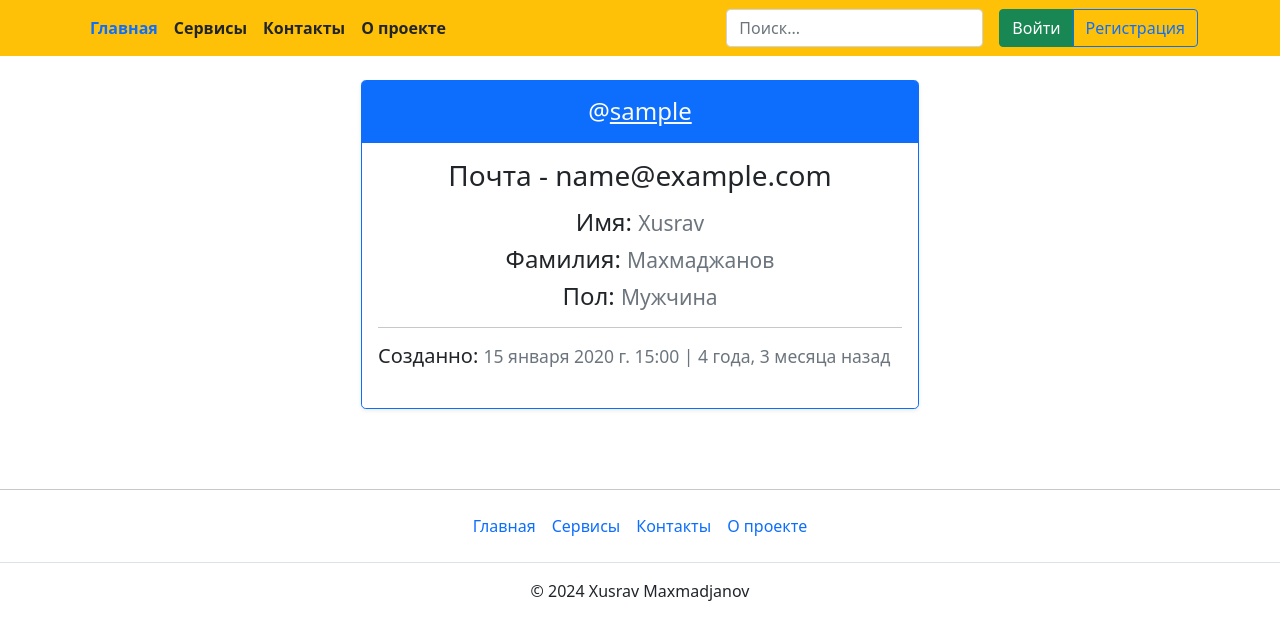
After one commit to xusraw1/TATU, a Django app: a page that uses main/templates/main/header.html in a window 1280 px wide. The commit adds this page. Shown: the top 640 px of the page. Run offline with Django 5.2, Linux system fonts and the light colour scheme; tables that the repository leaves empty hold one stand-in row (values such as "Sample post").

Commit message:
#13 - Создал страницу профиля

```diff
--- a/main/templates/main/header.html
+++ b/main/templates/main/header.html
@@ -14,7 +14,7 @@
 
             {% if request.user.is_authenticated %}
             <div>
-                <a href="/" class="btn btn-secondary">Профиль</a>
+                <a href="{% url 'users:profile' request.user.profile.slug %}" class="btn btn-secondary">Профиль</a>
                 <a href="{% url 'users:logout' %}" class="btn btn-outline-danger">Выход</a>
             </div>
             {% else %}
--- a/main/templates/main/messages.html
+++ b/main/templates/main/messages.html
@@ -1,6 +1,6 @@
 {% if messages %}
 {% for message in messages %}
-
+<div class="d-flex justify-content-center">
     {% if message.tags == 'success' %}
     <div class="alert alert-success alert-dismissible fade show" role="alert">
         {{ message }}
@@ -22,5 +22,6 @@
         <button type="button" class="btn-close" data-bs-dismiss="alert" aria-label="Close"></button>
     </div>
     {% endif %}
+</div>
 {% endfor %}
 {% endif %}
--- a/users/models.py
+++ b/users/models.py
@@ -4,6 +4,7 @@ from django.utils.text import slugify
 from django.db.models.signals import post_save
 from django.dispatch import receiver
 from .utils import get_random_symbols
+from django.urls import reverse
 
 
 class Profile(models.Model):
@@ -33,6 +34,9 @@ class Profile(models.Model):
     def __str__(self):
         return f"{self.username} + {self.email}"
 
+    def get_absolute_url(self):
+        return reverse('users:profile', kwargs={'slug': self.slug})
+
     class Meta:
         ordering = ['-created']
         verbose_name = 'Profile'
--- /dev/null
+++ b/users/templates/users/profile.html
@@ -0,0 +1,42 @@
+{% extends 'main/base.html' %}
+
+{% block title %}
+{{ profile.username }} | Профиль
+{% endblock %}
+
+{% block content %}
+<div class="d-flex justify-content-center">
+    <div class="col-6">
+        <div class="card mb-4 rounded-3 shadow-sm border-primary">
+            <div class="card-header py-3 text-white bg-primary border-primary">
+                <h4 class="my-0 fw-normal text-center">@<a class="link-light"
+                                                           href="{% url 'users:profile' user.profile.slug %}">{{ profile.username }}</a></h4>
+            </div>
+            <div class="card-body">
+                <h3 class="text-center">Почта - {{ profile.user.email }}</h3>
+                <ul class="list-unstyled mt-3 mb-4">
+                    <div class="text-center">
+                        <li><h4>Имя: <small class="text-muted">Xusrav</small></h4></li>
+                        <li><h4>Фамилия: <small class="text-muted">Махмаджанов</small></h4></li>
+                        {% if profile.gender != 'unknown' %}
+                        <li><h4>Пол: <small class="text-muted">{{ profile.get_gender_display }}</small></h4></li>
+                        {% endif %}
+                    </div>
+                    <hr>
+
+                    <li><h5>Созданно: <small class="text-muted">{{ profile.created }} | {{ profile.created|timesince }}
+                        назад</small></h5></li>
+                    {% if request.user == profile.user %}
+                    <li><h5>Обновленно: <small class="text-muted">{{ profile.updated }} | {{ profile.created|timesince }}
+                        назад</small></h5></li>
+                    {% endif %}
+                </ul>
+                {% if request.user == profile.user %}
+                <hr>
+                <a href="#" class="w-100 btn btn-lg btn-primary">Редактировать</a>
+                {% endif %}
+            </div>
+        </div>
+    </div>
+</div>
+{% endblock %}
--- a/users/urls.py
+++ b/users/urls.py
@@ -1,10 +1,14 @@
 from django.urls import path
-from .views import CreateProfileView, LoginProfileView, LogoutProfile
+from .views import CreateProfileView, LoginProfileView, LogoutProfile, ProfileView
 
 app_name = 'users'
 
 urlpatterns = [
+    # аутентификация и авторизация
     path('register/', CreateProfileView.as_view(), name='register'),
     path('login/', LoginProfileView.as_view(), name='login'),
     path('logout/', LogoutProfile.as_view(), name='logout'),
+
+    # профиль
+    path('profile/<slug:slug>/', ProfileView.as_view(), name='profile'),
 ]
--- a/users/views.py
+++ b/users/views.py
@@ -6,6 +6,12 @@ from django.urls import reverse_lazy
 from django.contrib import messages
 from django.views import View
 from django.contrib.auth import login, authenticate, logout
+
+
+class ProfileView(View):
+    def get(self, request, slug):
+        profile = Profile.objects.get(slug=slug)
+        return render(request, 'users/profile.html', {'profile': profile})
 
 
 class CreateProfileView(CreateView):
@@ -56,5 +62,5 @@ class LoginProfileView(View):
 class LogoutProfile(View):
     def get(self, request):
         logout(request)
-        messages.success(request, 'Вы вышли из своей учетной записи.')
+        messages.info(request, 'Вы вышли из своей учетной записи.')
         return redirect('users:login')
```
Lines whose indentation alone changed are shown as unchanged.
